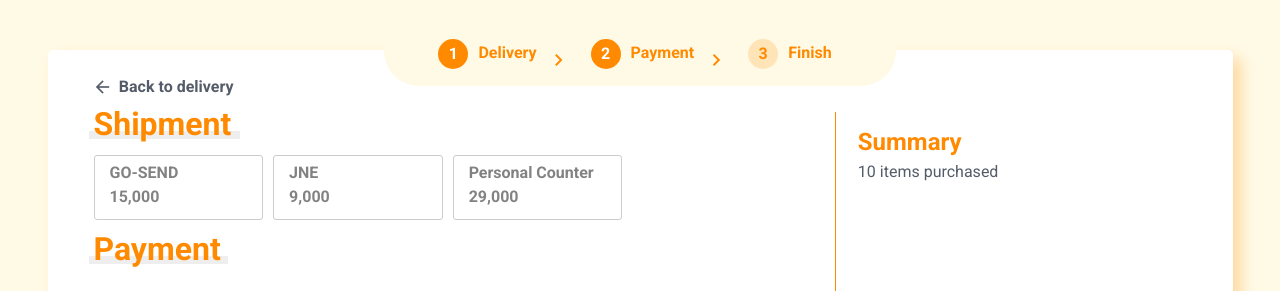
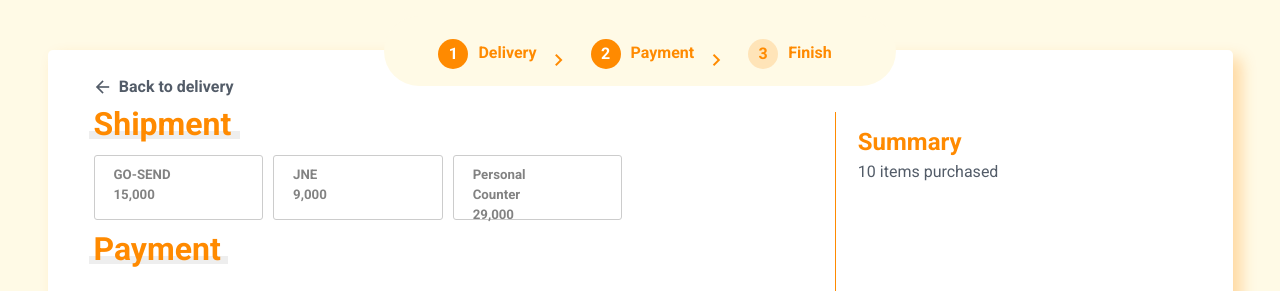
Before and after one commit to fuaditrockz/order-stepper, a Vue app: page / in a window 1280 px wide. Both pictures are taken after a click on the button "Continue to Payment". Shown: the top 291 px of the page. Built offline with nearby package versions, Linux system fonts and the light colour scheme.

Commit message:
[OptionCard.vue] Add check icon for option card.

```diff
--- a/src/components/atoms/OptionCard.vue
+++ b/src/components/atoms/OptionCard.vue
@@ -4,8 +4,15 @@
       <div
         :class="isSelected ? 'shipment-item shipment-item-selected' : 'shipment-item shipment-item-not-selected'"
       >
-        <h4>{{ title }}</h4>
-        <h4>{{ price }}</h4>
+        <v-row class="pa-1">
+          <v-col cols="9" class="zero-padding">
+            <h5>{{ title }}</h5>
+            <h5>{{ price }}</h5>
+          </v-col>
+          <v-col cols="3" style="padding: 8px;" v-if="isSelected">
+            <v-icon color="#2ed573" size="20px">check</v-icon>
+          </v-col>
+        </v-row>
       </div>
     </a>
   </v-col>
@@ -44,16 +51,16 @@ a
     transition 0.3s
   .shipment-item-not-selected
     border-color #ccc
-    h4
+    h5
       color #828282
       font-weight 600
       transition 0.3s
-    &:hover > h4
+    &:hover > .row > .col > h5
       color #2ed573
     &:hover
       border-color #2ed573
   .shipment-item-selected
     border-color #2ed573
-    h4
+    h5
      color #2ed573
 </style>
```
